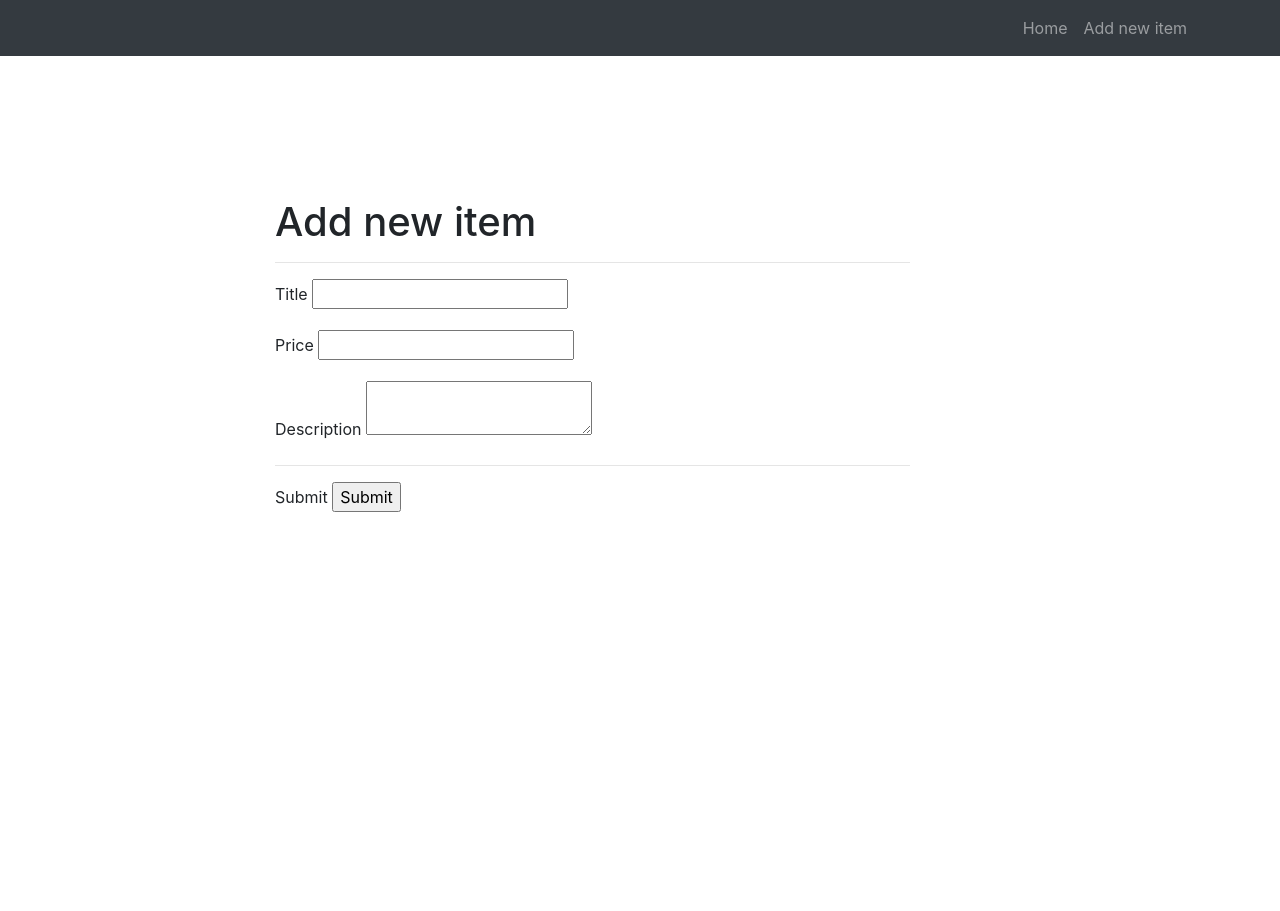
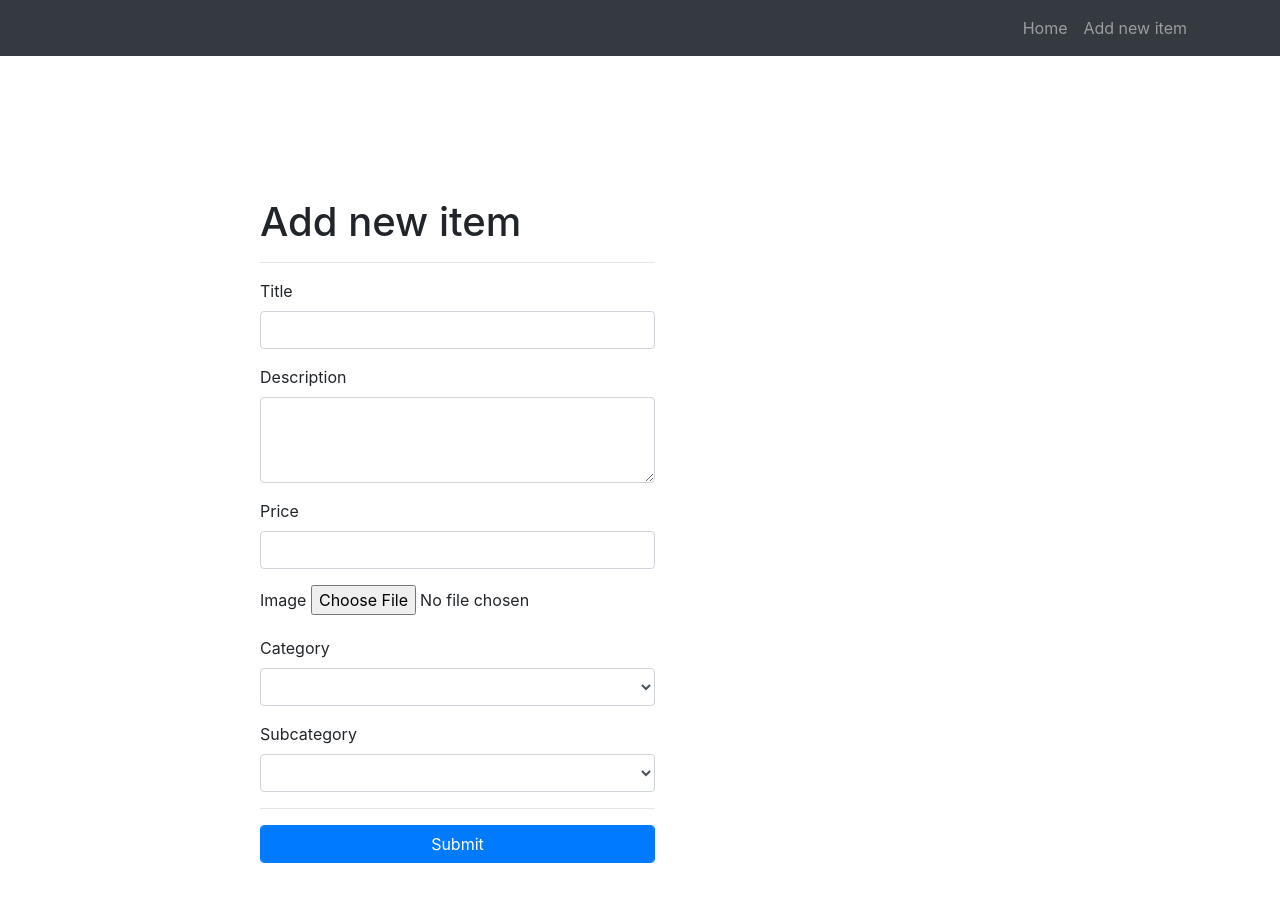
Before and after one commit to wesolyigor/allegrosz, a Flask app: template allegrosz/templates/add.html in a window 1280 px wide. Before the commit the page ends 512 px from the top, so only its background shows below. Run offline with Flask 2, Linux system fonts and the light colour scheme; the template is opened without the code that fills it: values that come from a table or form of the project are taken from there, others are empty; some libraries are stand-ins or nearby versions.

Commit message:
zajecia piatek

```diff
--- a/allegrosz/forms/item_form.py
+++ b/allegrosz/forms/item_form.py
@@ -1,9 +1,12 @@
 from flask_wtf import FlaskForm
-from wtforms import StringField, TextAreaField, SubmitField
+from wtforms import StringField, TextAreaField, SubmitField, SelectField, FileField, DecimalField
 
 
 class NewItemForm(FlaskForm):
     title = StringField('Title')
     description = TextAreaField('Description')
-    price = StringField('Price')
+    price = DecimalField('Price')
+    image = FileField('Image')
+    category = SelectField('Category', coerce=int)
+    subcategory = SelectField('Subcategory', coerce=int)
     submit = SubmitField('Submit')
--- a/allegrosz/templates/add.html
+++ b/allegrosz/templates/add.html
@@ -1,28 +1,40 @@
 {% extends "base.html" %}
-{% from "form_macros.html" import render_field %}
-
 {% block title %}
-    Add item
+Add new item
 {% endblock %}
-
 {% block content %}
 <div class="row">
-    <div class="col-lg-7 offset-lg-2 my-5">
+    <div class="call-lg-7 offset-lg-2 my-5">
         <h1>Add new item</h1>
         <hr>
-        <form action="{{ url_for('items.add_item') }}" method="POST">
+        <form action="" method="POST">
             {{ form.hidden_tag() }}
             <div class="form-group">
-                {{ render_field(form.title) }}
+                {{ form.title.label }}
+                {{ form.title(class="form-control") }}
             </div>
             <div class="form-group">
-                {{ render_field(form.price) }}
+                {{ form.description.label }}
+                {{ form.description(class="form-control", rows="3") }}
             </div>
             <div class="form-group">
-                {{ render_field(form.description) }}
+                {{ form.price.label }}
+                {{ form.price(class="form-control") }}
+            </div>
+            <div class="form-group">
+                {{ form.image.label }}
+                {{ form.image }}
+            </div>
+            <div class="form-group">
+                {{ form.category.label }}
+                {{ form.category(class="form-control") }}
+            </div>
+            <div class="form-group">
+                {{ form.subcategory.label }}
+                {{ form.subcategory(class="form-control") }}
             </div>
             <hr>
-                {{ render_field(form.submit) }}
+            {{ form.submit(class="btn btn-primary form-control") }}
         </form>
     </div>
 </div>
--- a/allegrosz/templates/form_macros.html
+++ b/allegrosz/templates/form_macros.html
@@ -1,8 +1,8 @@
 {% macro render_field(field) %}
 
-    <div {% if field.errors %} class="error" {% endif %}>
-        {{  field.label }}
-        {{  field(**kwargs)  }}
+    <div class="form-group {% if field.errors %} error {% endif %}">
+        {{ field.label }}<br>
+        {{ field(**kwargs) }}<br>
     </div>
 
 <div class="error">
@@ -12,5 +12,4 @@
             {% endfor %}
         </ul>
 </div>
-
 {%  endmacro %}
```
Also changed, not shown: allegrosz/views/item_views.py (+13 -4 lines), requirements.txt (+10 -1 lines), allegrosz/db/allegrosz.db, allegrosz/models/category_model.py (added), allegrosz/models/item_model.py (added), allegrosz/models/subcategory_model.py (added), 1 other file.
